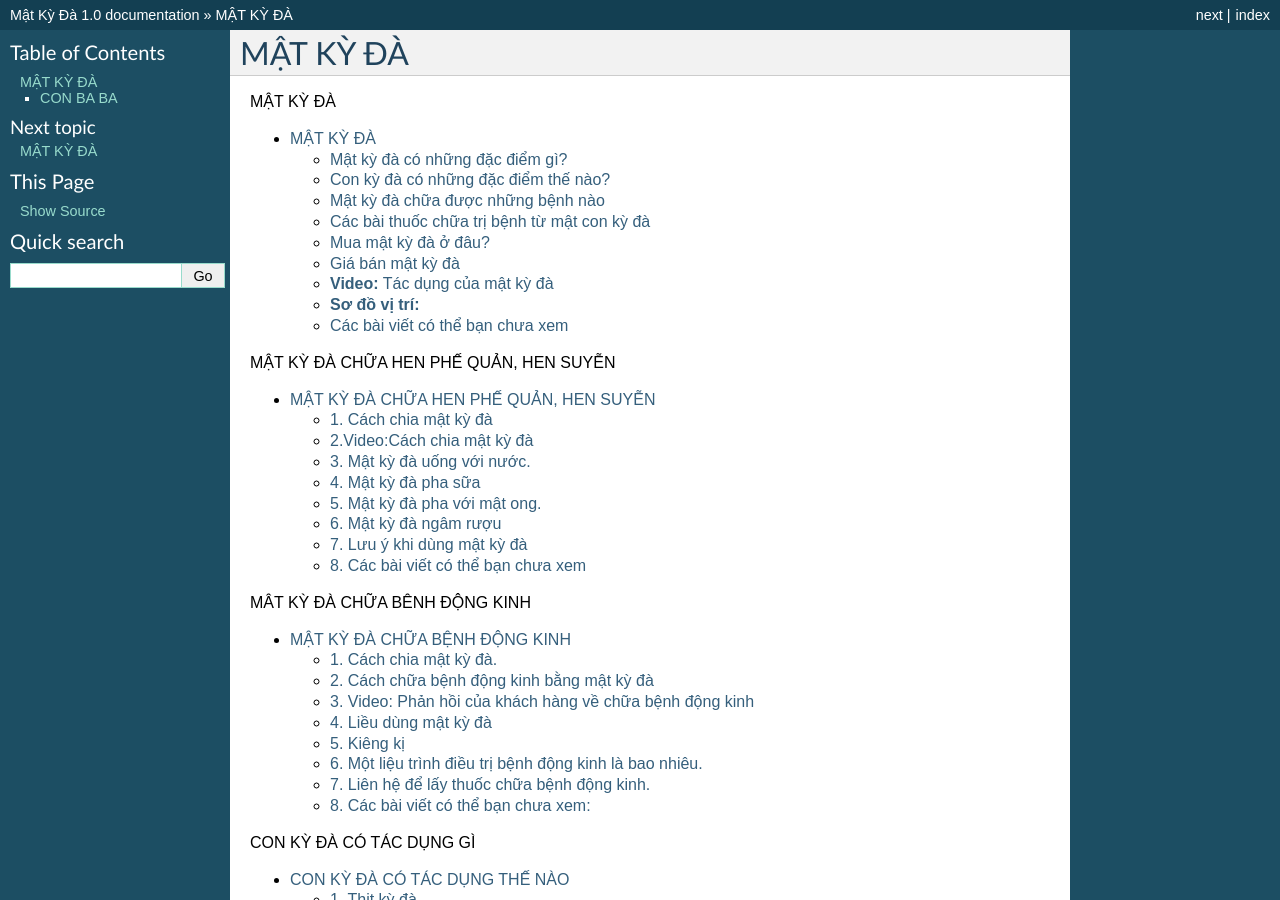
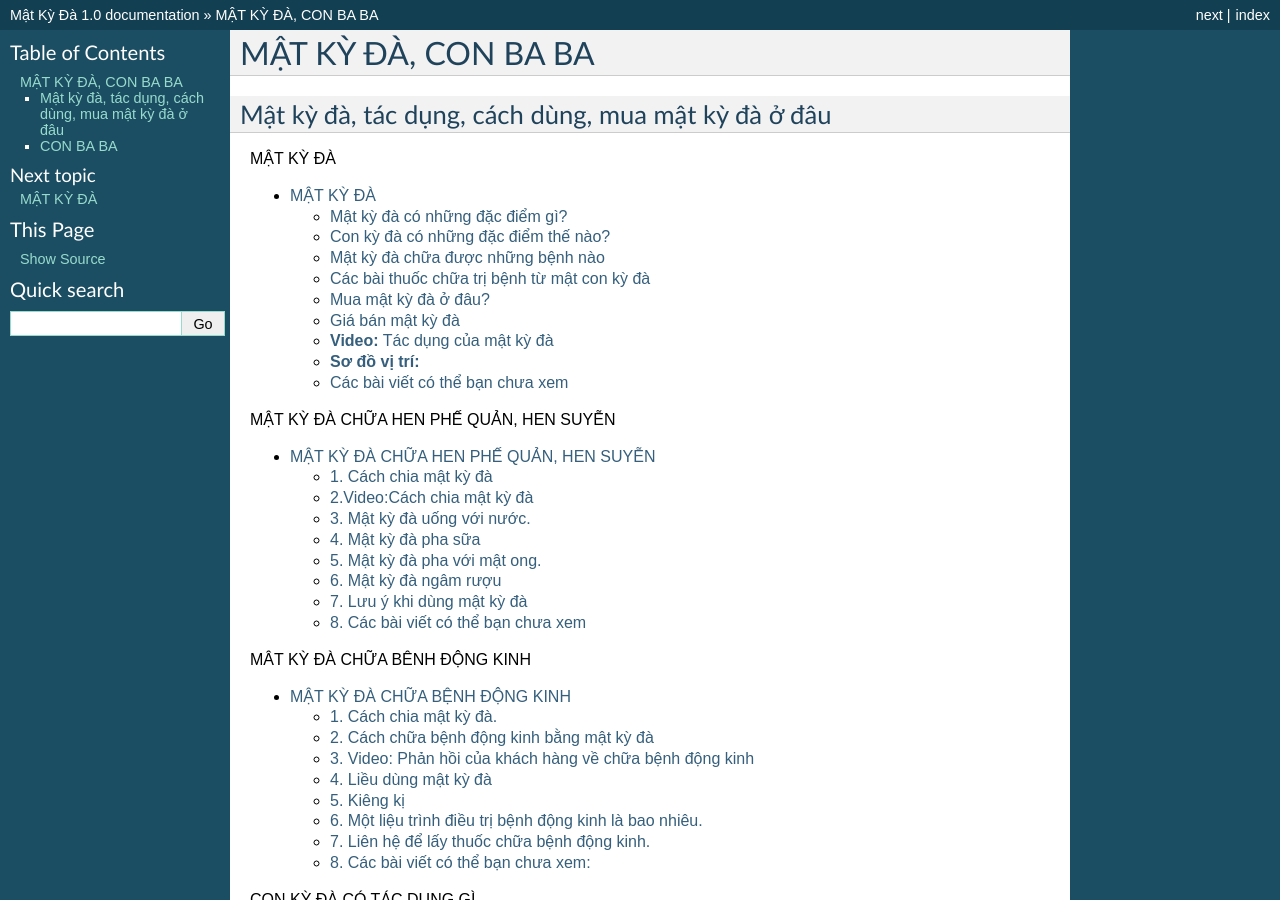
Before and after one commit to matkyda/mat-ky-da, a Sphinx documentation site: the page built from docs/index.rst, in a window 1280 px wide and 900 px high. Built offline with Sphinx 7.4.7, drawn with Linux system fonts in a browser that asks for light colours; some of the changed text lies outside the part shown.

Commit message:
Update index.rst

```diff
--- a/docs/index.rst
+++ b/docs/index.rst
@@ -1,6 +1,10 @@
-===========
-MẬT KỲ ĐÀ
-===========
+====================
+MẬT KỲ ĐÀ, CON BA BA
+====================
+
+***************************************************
+Mật kỳ đà, tác dụng, cách dùng, mua mật kỳ đà ở đâu
+***************************************************
 
 
 .. _matkyda:
@@ -59,7 +63,6 @@ MẬT KỲ ĐÀ
 CON BA BA
 *********
 
-
 .. _babagai:
 
 .. toctree::
```
